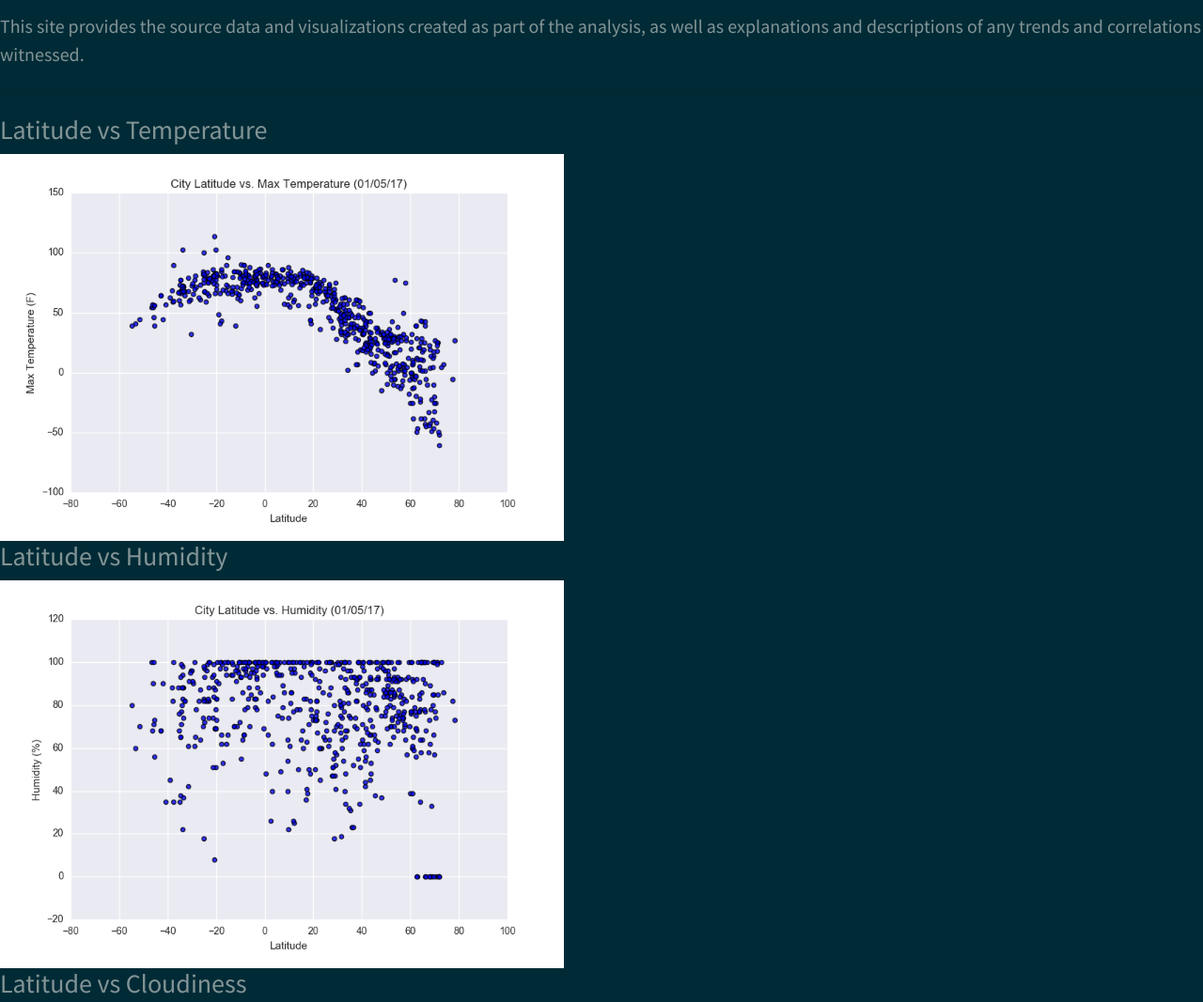
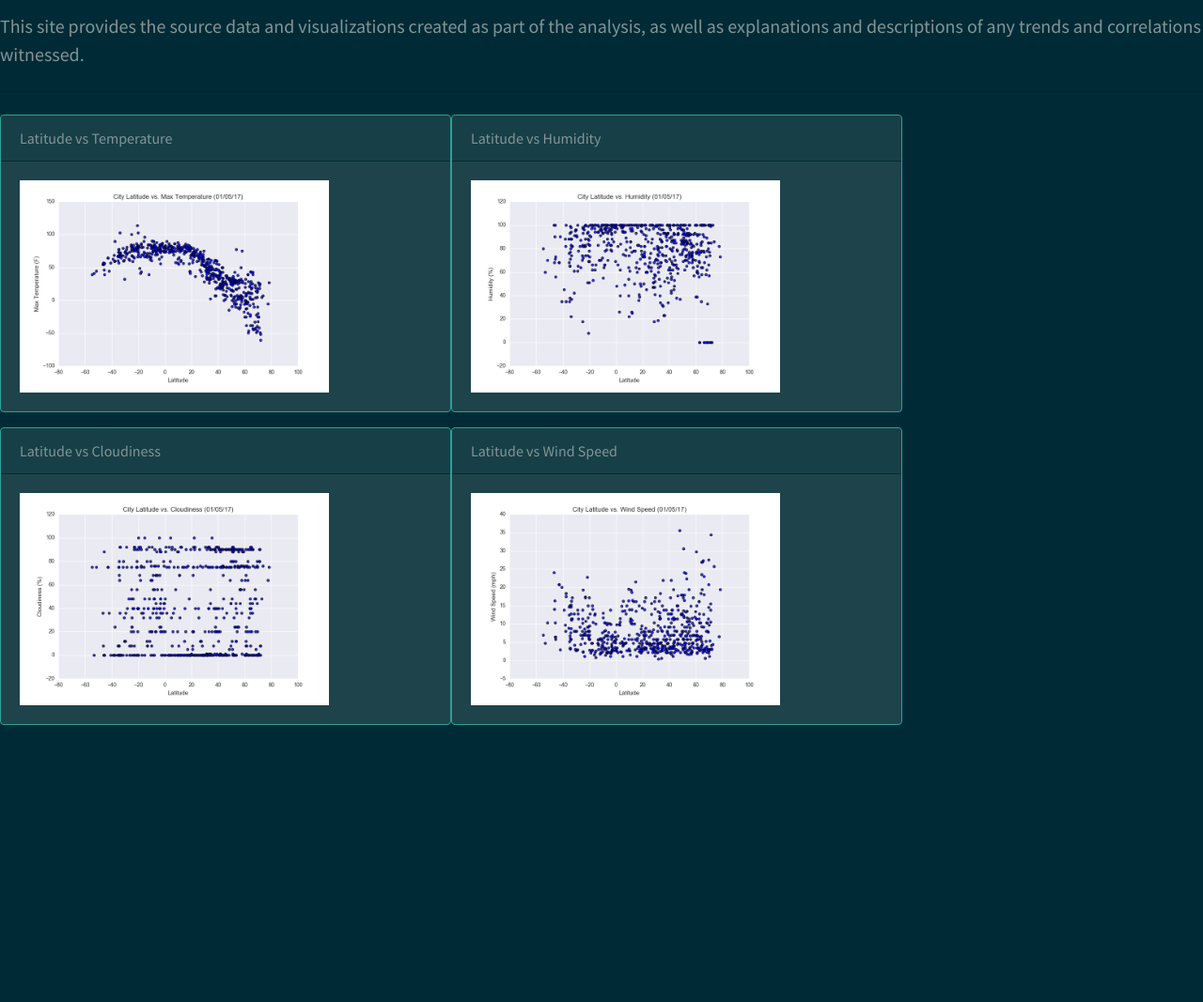
Before and after one commit to etreznoski/web_design_challenge, a plain HTML site: page index.html in a window 1280 px wide. Shown: the part 289-1356 px from the top of the page at 94% size. After the commit the page ends 1077 px from the top, so only its background shows below. Drawn offline with nearby package versions, Linux system fonts and the light colour scheme.

Commit message:
changed images to cards on landing page

```diff
--- a/index.html
+++ b/index.html
@@ -58,34 +58,49 @@
 
   <div class="row">
     <div class="col-sx-6 col=sm-6">
-      <h3>Latitude vs Temperature</h3>
+      <div class="card border-success mb-3" style="max-width: 30rem;">
+        <div class="card-header">Latitude vs Temperature</div>
+        <div class="card-body">
         <a href="#">
         <img src="/Resources/assets/images/Fig1.png" width=75% alt="latitude vs temp scatter plot">
         </a>
         </div>
+      </div>
+      </div>
       <div class="col-sx-6 col=sm-6">
-        <h3>Latitude vs Humidity</h3>
+        <div class="card border-success mb-3" style="max-width: 30rem;">
+          <div class="card-header">Latitude vs Humidity</div>
+          <div class="card-body">
           <a href="#">
           <img src="/Resources/assets/images/Fig2.png" width=75% alt="latitude vs humidity scatter plot">
           </a>
           </div>
         </div>
+      </div>
+  </div>
 
   <div class="row">
-    <div class="col-sx-12 col=sm-6">
-      <h3>Latitude vs Cloudiness</h3>
+    <div class="col-sx-6 col=sm-6">
+      <div class="card border-success mb-3" style="max-width: 30rem;">
+        <div class="card-header">Latitude vs Cloudiness</div>
+        <div class="card-body">
         <a href="#">
-      <img src="/Resources/assets/images/Fig3.png" width=75% alt="latitude vs cloudiness scatter plot">
+        <img src="/Resources/assets/images/Fig3.png" width=75% alt="latitude vs clouds scatter plot">
         </a>
         </div>
-      <div class="col-sx-12 col=sm-6">
-        <h3>Latitude vs Wind Speed</h3>
+      </div>
+      </div>
+      <div class="col-sx-6 col=sm-6">
+        <div class="card border-success mb-3" style="max-width: 30rem;">
+          <div class="card-header">Latitude vs Wind Speed</div>
+          <div class="card-body">
           <a href="#">
           <img src="/Resources/assets/images/Fig4.png" width=75% alt="latitude vs wind speed scatter plot">
           </a>
           </div>
         </div>
       </div>
+  </div>
+  </div>
   </body>
 </html>
-<script src="https://cdn.jsdelivr.net/npm/bootstrap@5.0.0-beta2/dist/js/bootstrap.bundle.min.js" integrity="sha384-b5kHyXgcpbZJO/tY9Ul7kGkf1S0CWuKcCD38l8YkeH8z8QjE0GmW1gYU5S9FOnJ0" crossorigin="anonymous"></script>
```
Lines whose indentation alone changed are shown as unchanged.
